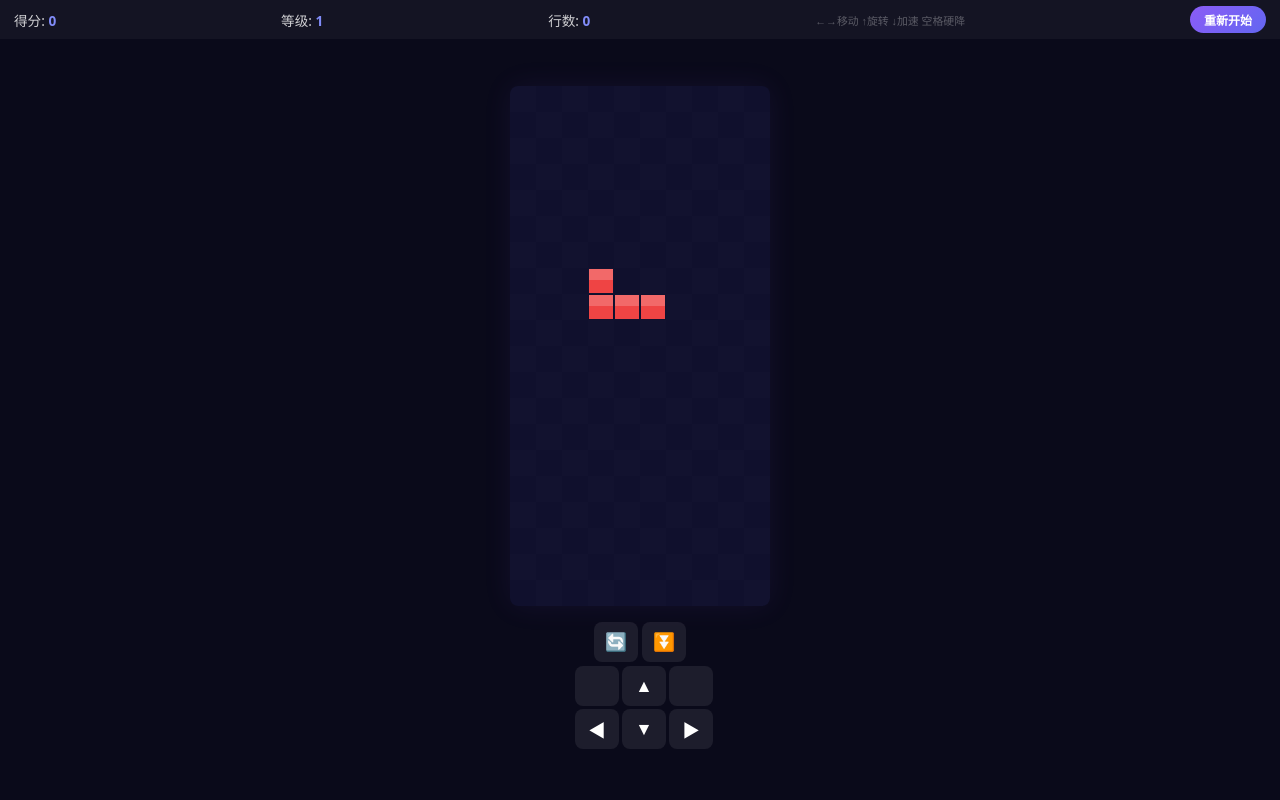
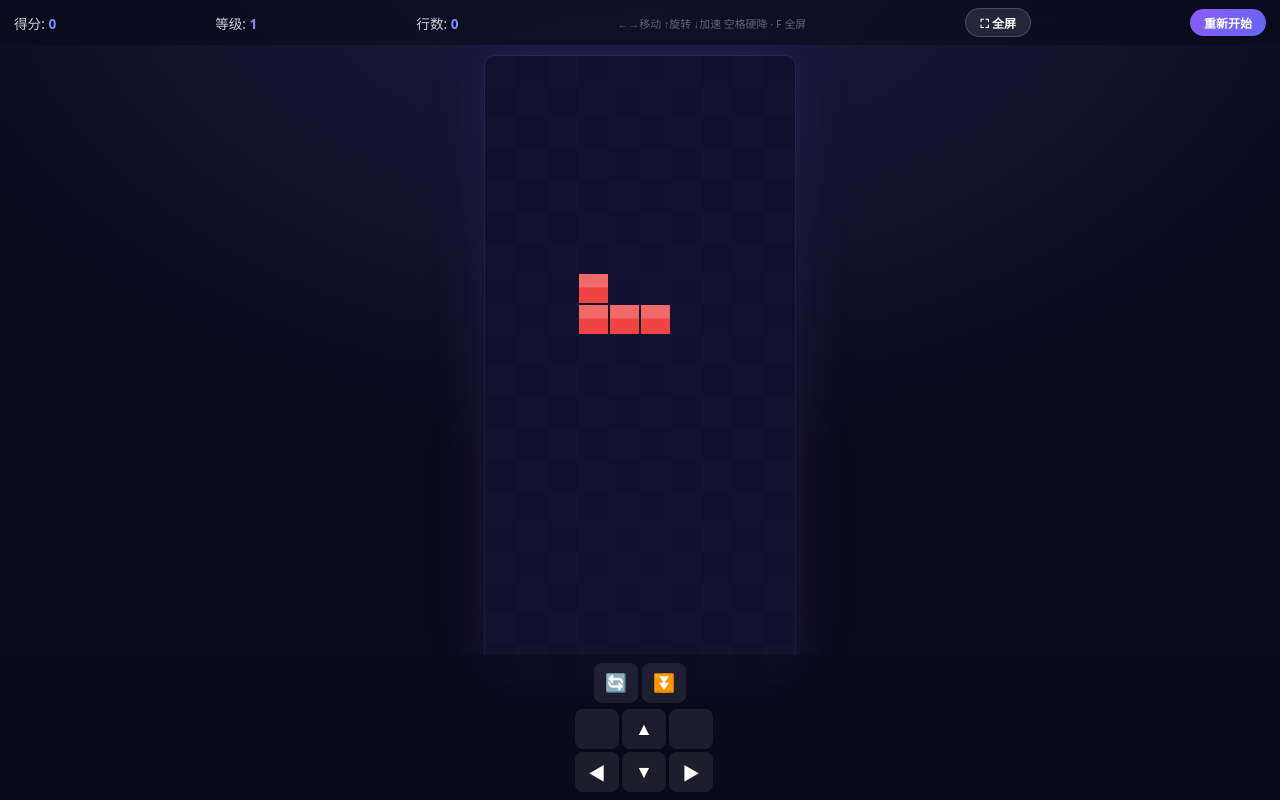
Before and after one commit to MrWangCK/MrWangCK.github.io, a plain HTML site: page games/tetris.html in a window 1280 px wide. Drawn offline with Linux system fonts and the light colour scheme.

Commit message:
自动提交: 周五 2026/11/13  9:49:03.95

```diff
--- a/games/tetris.html
+++ b/games/tetris.html
@@ -4,18 +4,19 @@
 <meta charset="UTF-8">
 <meta name="viewport" content="width=device-width, initial-scale=1.0, user-scalable=no">
 <title>俄罗斯方块</title>
-<style>
-*{margin:0;padding:0;box-sizing:border-box}
-body{background:#0a0a1a;color:#fff;font-family:system-ui,sans-serif;height:100vh;overflow:hidden;display:flex;flex-direction:column;touch-action:manipulation}
-.hud{display:flex;justify-content:space-between;align-items:center;padding:6px 14px;background:rgba(255,255,255,0.04);flex-shrink:0;gap:8px;flex-wrap:wrap}
+<style>*{margin:0;padding:0;box-sizing:border-box}
+html,body{width:100%;height:100%}
+body{background:radial-gradient(1200px 800px at 50% -10%,#1a1d45,#0a0a1a 68%);background-attachment:fixed;color:#fff;font-family:system-ui,sans-serif;height:100dvh;overflow:hidden;touch-action:manipulation}
+.hud{position:fixed;top:0;left:0;right:0;z-index:30;display:flex;justify-content:space-between;align-items:center;padding:8px 14px;background:rgba(10,10,26,0.62);backdrop-filter:blur(10px);-webkit-backdrop-filter:blur(10px);gap:8px;flex-wrap:wrap}
 .hud-item{font-size:0.85rem;color:rgba(255,255,255,0.8)}.hud-item span{font-weight:700;color:#818cf8}
-.hud-hint{font-size:0.68rem;color:rgba(255,255,255,0.3)}
+.hud-hint{font-size:0.68rem;color:rgba(255,255,255,0.35)}
 .btn{padding:5px 14px;border:none;border-radius:16px;color:#fff;cursor:pointer;font-size:0.75rem;font-weight:600;background:linear-gradient(135deg,#8b5cf6,#6366f1);transition:.2s}
 .btn:hover{transform:translateY(-1px);box-shadow:0 4px 12px rgba(139,92,246,0.3)}
-.game-area{flex:1;display:flex;align-items:center;justify-content:center;gap:12px;overflow:hidden;padding:8px}
-canvas{border-radius:8px;box-shadow:0 0 30px rgba(139,92,246,0.08)}
-.side-panel{display:flex;flex-direction:column;gap:12px}
-.next-box{background:rgba(255,255,255,0.04);border-radius:8px;padding:10px;display:flex;align-items:center;justify-content:center}
+.btn.ghost{background:rgba(255,255,255,0.1);border:1px solid rgba(255,255,255,0.16)}
+.game-area{position:fixed;inset:0;display:flex;align-items:center;justify-content:center;gap:12px;overflow:hidden;padding:52px 10px 16px}
+canvas#c{display:block;max-width:100%;max-height:100%;border-radius:10px;box-shadow:0 0 60px rgba(139,92,246,0.15),0 0 0 1px rgba(255,255,255,0.05)}
+.side-panel{position:fixed;top:50%;transform:translateY(-50%);z-index:10}
+.next-box{background:rgba(255,255,255,0.04);border:1px solid rgba(255,255,255,0.06);border-radius:10px;padding:10px;display:flex;align-items:center;justify-content:center}
 .mobile-ctrl{display:none;gap:4px;padding:4px}
 .mobile-ctrl .row{display:flex;gap:4px;justify-content:center}
 .mobile-ctrl button{width:44px;height:40px;border:none;border-radius:8px;background:rgba(255,255,255,0.08);color:#fff;font-size:1.1rem;cursor:pointer}
@@ -23,11 +24,11 @@ canvas{border-radius:8px;box-shadow:0 0 30px rgba(139,92,246,0.08)}
 .dpad{display:grid;grid-template-columns:1fr 1fr 1fr;grid-template-rows:1fr 1fr;gap:3px;width:130px}
 .dpad button{padding:8px 0}
 @media(hover:none){
-.mobile-ctrl{display:flex;flex-direction:column;align-items:center}
-.game-area{flex-direction:column}
+.mobile-ctrl{display:flex;flex-direction:column;align-items:center;position:fixed;left:0;right:0;bottom:0;z-index:20;gap:6px;padding:8px 4px;background:rgba(10,10,26,0.55);backdrop-filter:blur(8px);-webkit-backdrop-filter:blur(8px)}
 .side-panel{display:none}
+.game-area{padding:52px 8px 120px}
 }
-@media(max-width:400px){.hud{font-size:0.7rem}}
+@media(max-width:400px){.hud{font-size:0.7rem;padding:6px 8px}.hud-hint{display:none}.game-area{padding-top:76px}}
 </style>
 </head>
 <body>
@@ -35,7 +36,8 @@ canvas{border-radius:8px;box-shadow:0 0 30px rgba(139,92,246,0.08)}
   <div class="hud-item">得分: <span id="sc">0</span></div>
   <div class="hud-item">等级: <span id="lv">1</span></div>
   <div class="hud-item">行数: <span id="ln">0</span></div>
-  <span class="hud-hint">←→移动 ↑旋转 ↓加速 空格硬降</span>
+  <span class="hud-hint">←→移动 ↑旋转 ↓加速 空格硬降 · F 全屏</span>
+  <button class="btn ghost" id="fsBtn">⛶ 全屏</button>
   <button class="btn" id="restart">重新开始</button>
 </div>
 <div class="game-area" id="gameArea">
@@ -54,10 +56,25 @@ canvas{border-radius:8px;box-shadow:0 0 30px rgba(139,92,246,0.08)}
 <script>
 const c=document.getElementById('c'),ctx=c.getContext('2d');
 const nc=document.getElementById('nc'),nctx=nc.getContext('2d');
-const COLS=10,ROWS=20,SZ=26;
+const COLS=10,ROWS=20;
+let SZ=26,GW=COLS*SZ,GH=ROWS*SZ;
 const SHAPES=[[[1,1,1,1]],[[1,1],[1,1]],[[0,1,0],[1,1,1]],[[1,0,0],[1,1,1]],[[0,0,1],[1,1,1]],[[1,1,0],[0,1,1]],[[0,1,1],[1,1,0]]];
 const CLR=['#06b6d4','#f59e0b','#8b5cf6','#ef4444','#22c55e','#3b82f6','#f97316'];
-function resize(){c.width=COLS*SZ;c.height=ROWS*SZ}
+function resize(){
+  const area=document.getElementById('gameArea'),cs=getComputedStyle(area);
+  const availW=area.clientWidth-parseFloat(cs.paddingLeft||0)-parseFloat(cs.paddingRight||0);
+  const availH=area.clientHeight-parseFloat(cs.paddingTop||0)-parseFloat(cs.paddingBottom||0);
+  SZ=Math.max(8,Math.floor(Math.min(availW/COLS,availH/ROWS)));
+  GW=COLS*SZ;GH=ROWS*SZ;
+  const dpr=Math.min(2,window.devicePixelRatio||1);
+  c.width=Math.round(GW*dpr);c.height=Math.round(GH*dpr);
+  c.style.width=GW+'px';c.style.height=GH+'px';
+  ctx.setTransform(dpr,0,0,dpr,0,0);
+  const nsz=Math.min(120,Math.max(64,SZ*4));
+  nc.style.width=nsz+'px';nc.style.height=nsz+'px';
+  const panel=document.querySelector('.side-panel');
+  if(panel)panel.style.left='calc(50% + '+(GW/2+16)+'px)';
+}
 let board,piece,px,py,pi,next,score,lines,level,timer,over,combo;
 function init(){board=Array(ROWS).fill(null).map(()=>Array(COLS).fill(0));score=0;lines=0;level=1;over=false;combo=0;newPiece();nextPiece();clearInterval(timer);timer=setInterval(tick,Math.max(80,700-level*55));resize();draw()}
 function newPiece(){if(next!==undefined){piece=SHAPES[next];pi=next}else{pi=Math.floor(Math.random()*SHAPES.length);piece=SHAPES[pi]}nextPiece();px=Math.floor((COLS-piece[0].length)/2);py=0;if(collides(px,py,piece)){over=true;clearInterval(timer)}}
@@ -68,8 +85,22 @@ function collides(cx,cy,p){for(let r=0;r<p.length;r++)for(let c=0;c<p[r].length;
 function merge(){for(let r=0;r<piece.length;r++)for(let c=0;c<piece[r].length;c++)if(piece[r][c]&&py+r>=0)board[py+r][px+c]=pi+1}
 function clearLines(){let cl=0;for(let r=ROWS-1;r>=0;r--){if(board[r].every(v=>v)){board.splice(r,1);board.unshift(Array(COLS).fill(0));cl++;r++}}if(cl){combo++;const pts={1:100,2:300,3:500,4:800};score+=(pts[cl]||cl*200)*level+combo*50;lines+=cl;level=Math.floor(lines/10)+1;clearInterval(timer);timer=setInterval(tick,Math.max(80,700-level*55))}else combo=0}
 function tick(){if(over)return;if(!collides(px,py+1,piece))py++;else{merge();clearLines();newPiece()}draw()}
-function draw(){ctx.fillStyle='#0d0d2b';ctx.fillRect(0,0,c.width,c.height);for(let r=0;r<ROWS;r++)for(let cl=0;cl<COLS;cl++){ctx.fillStyle=(r+cl)%2?'rgba(255,255,255,0.012)':'rgba(255,255,255,0.02)';ctx.fillRect(cl*SZ,r*SZ,SZ,SZ);if(board[r][cl]){ctx.fillStyle=CLR[board[r][cl]-1];ctx.fillRect(cl*SZ+1,r*SZ+1,SZ-2,SZ-2);ctx.fillStyle='rgba(255,255,255,0.15)';ctx.fillRect(cl*SZ+1,r*SZ+1,SZ-2,SZ/2-2)}}if(!over)for(let r=0;r<piece.length;r++)for(let cl=0;cl<piece[r].length;cl++)if(piece[r][cl]){ctx.fillStyle=CLR[pi];ctx.fillRect((px+cl)*SZ+1,(py+r)*SZ+1,SZ-2,SZ-2);ctx.fillStyle='rgba(255,255,255,0.2)';ctx.fillRect((px+cl)*SZ+1,(py+r)*SZ+1,SZ-2,SZ/2-2)}document.getElementById('sc').textContent=score;document.getElementById('lv').textContent=level;document.getElementById('ln').textContent=lines;if(over){ctx.fillStyle='rgba(0,0,0,0.65)';ctx.fillRect(0,0,c.width,c.height);ctx.fillStyle='#fff';ctx.font='bold 20px system-ui';ctx.textAlign='center';ctx.fillText('游戏结束',c.width/2,c.height/2-10);ctx.font='13px system-ui';ctx.fillText('得分: '+score,c.width/2,c.height/2+15)}ctx.textAlign='start'}
-function hardDrop(){if(over)return;while(!collides(px,py+1,piece))py++;tick()}const up=document.getElementById('restart');up.addEventListener('click',init);document.addEventListener('keydown',e=>{if(over||!piece)return;const k=e.key;if(k==='ArrowLeft'&&!collides(px-1,py,piece))px--;if(k==='ArrowRight'&&!collides(px+1,py,piece))px++;if(k==='ArrowDown'&&!collides(px,py+1,piece))py++;if(k==='ArrowUp')rotate();if(k===' '){e.preventDefault();hardDrop()}draw()});document.getElementById('mleft').addEventListener('click',()=>{if(over||!piece)return;if(!collides(px-1,py,piece))px--;draw()});document.getElementById('mright').addEventListener('click',()=>{if(over||!piece)return;if(!collides(px+1,py,piece))px++;draw()});document.getElementById('mdown').addEventListener('click',()=>{if(over||!piece)return;if(!collides(px,py+1,piece))py++;draw()});document.getElementById('mup').addEventListener('click',()=>{if(over||!piece)return;rotate();draw()});document.getElementById('mdrop').addEventListener('click',hardDrop);document.getElementById('mrot').addEventListener('click',()=>{rotate();draw()});window.addEventListener('resize',resize);init();
+function draw(){ctx.fillStyle='#0d0d2b';ctx.fillRect(0,0,GW,GH);for(let r=0;r<ROWS;r++)for(let cl=0;cl<COLS;cl++){ctx.fillStyle=(r+cl)%2?'rgba(255,255,255,0.012)':'rgba(255,255,255,0.02)';ctx.fillRect(cl*SZ,r*SZ,SZ,SZ);if(board[r][cl]){ctx.fillStyle=CLR[board[r][cl]-1];ctx.fillRect(cl*SZ+1,r*SZ+1,SZ-2,SZ-2);ctx.fillStyle='rgba(255,255,255,0.15)';ctx.fillRect(cl*SZ+1,r*SZ+1,SZ-2,SZ/2-2)}}if(!over)for(let r=0;r<piece.length;r++)for(let cl=0;cl<piece[r].length;cl++)if(piece[r][cl]){ctx.fillStyle=CLR[pi];ctx.fillRect((px+cl)*SZ+1,(py+r)*SZ+1,SZ-2,SZ-2);ctx.fillStyle='rgba(255,255,255,0.2)';ctx.fillRect((px+cl)*SZ+1,(py+r)*SZ+1,SZ-2,SZ/2-2)}document.getElementById('sc').textContent=score;document.getElementById('lv').textContent=level;document.getElementById('ln').textContent=lines;if(over){ctx.fillStyle='rgba(0,0,0,0.65)';ctx.fillRect(0,0,GW,GH);ctx.fillStyle='#fff';ctx.font='bold '+Math.max(18,Math.floor(SZ*0.9))+'px system-ui';ctx.textAlign='center';ctx.fillText('游戏结束',GW/2,GH/2-10);ctx.font='13px system-ui';ctx.fillText('得分: '+score,GW/2,GH/2+15)}ctx.textAlign='start'}
+function hardDrop(){if(over)return;while(!collides(px,py+1,piece))py++;tick()}const up=document.getElementById('restart');up.addEventListener('click',init);document.addEventListener('keydown',e=>{if(over||!piece)return;const k=e.key;if(k==='ArrowLeft'&&!collides(px-1,py,piece))px--;if(k==='ArrowRight'&&!collides(px+1,py,piece))px++;if(k==='ArrowDown'&&!collides(px,py+1,piece))py++;if(k==='ArrowUp')rotate();if(k===' '){e.preventDefault();hardDrop()}draw()});document.getElementById('mleft').addEventListener('click',()=>{if(over||!piece)return;if(!collides(px-1,py,piece))px--;draw()});document.getElementById('mright').addEventListener('click',()=>{if(over||!piece)return;if(!collides(px+1,py,piece))px++;draw()});document.getElementById('mdown').addEventListener('click',()=>{if(over||!piece)return;if(!collides(px,py+1,piece))py++;draw()});document.getElementById('mup').addEventListener('click',()=>{if(over||!piece)return;rotate();draw()});document.getElementById('mdrop').addEventListener('click',hardDrop);document.getElementById('mrot').addEventListener('click',()=>{rotate();draw()});
+function toggleFullscreen(){
+  try{
+    const p=document.fullscreenElement?document.exitFullscreen():document.documentElement.requestFullscreen();
+    if(p&&p.catch)p.catch(()=>{});
+  }catch(e){}
+}
+document.getElementById('fsBtn').addEventListener('click',toggleFullscreen);
+document.addEventListener('keydown',e=>{if(e.key==='f'||e.key==='F')toggleFullscreen()});
+document.addEventListener('fullscreenchange',()=>{
+  document.getElementById('fsBtn').textContent=document.fullscreenElement?'⛶ 退出全屏':'⛶ 全屏';
+  setTimeout(()=>{resize();draw()},80);
+});
+window.addEventListener('resize',()=>{resize();draw()});
+init();
 </script>
 </body>
 </html>
```
